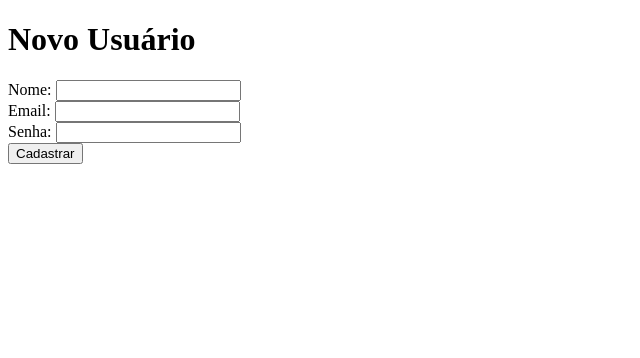
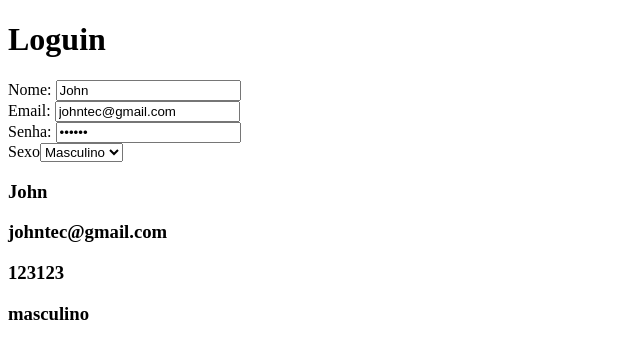
Before and after one commit to johntec-ads/meuapp, a React (Create React App) app: page / in a window 1280 px wide. Shown: the top 358 px of the page, without its empty margins (0-640 px from the left). Built offline with nearby package versions, Linux system fonts and the light colour scheme.

Commit message:
react_form

```diff
--- a/src/App.js
+++ b/src/App.js
@@ -4,55 +4,41 @@ class App extends Component {
   constructor(props) {
     super(props);
     this.state = {
-      nome:  '',
-      email: '',
-      senha: '',
-      error: ''
+      form: {
+        nome: 'John',
+        email: 'johntec@gmail.com',
+        senha: '123123',
+        sexo: 'masculino'
+      }
+    }
 
-
-    }
-    this.cadastrar = this.cadastrar.bind(this);
+    this.dadosForm = this.dadosForm.bind(this)
 
   }
 
-  cadastrar (event) {
-    const { nome, email, senha } = this.state ;
+  dadosForm(e) {
 
-    if ( nome !== '' &&  email !== '' && senha !== '' ) {
-
-      alert(`
-              Nome  : ${nome} \n
-              E-mail: ${email}\n
-              Senha : ${senha} `)
-
-    }else {
-      this.setState({error:'Preenchimento Invalido!'})
-    }
-
-    event.preventDefault();
   }
 
 
   render() {
     return(
       <div>
-          <h1>Novo Usuário</h1>
-
-          {this.state.error && <h4> {this.state.error} </h4>}
+          <h1>Loguin</h1>
 
         <form onSubmit={this.cadastrar} >
           <label> Nome: </label>
           <input
                   type='text'
-                  value={this.state.nome}
-                  onChange={ (e) => this.setState({nome: e.target.value}) }
-          />
+                  value={this.state.form.nome}
+                  onChange={this.dadosForm} />
           <br></br>
+
           <label> Email: </label>
           <input
             type='email'
             name='email'
-            value={this.state.email}
+            value={this.state.form.email}
             onChange={ (e) => this.setState({email: e.target.value}) }
           />
           <br></br>
@@ -60,20 +46,26 @@ class App extends Component {
           <input
             type='password'
             name='senha'
-            value={this.state.senha}
+            value={this.state.form.senha}
             onChange={ (e) => this.setState({senha: e.target.value}) }
           />
+          <br></br>
+
+          <label>Sexo</label>
+          <select name='sexo' value={this.state.form.sexo} onChange={this.trocaSexo} >
+            <option>Masculino</option>
+            <option>Feminino</option>
+          </select>
 
           <br></br>
-
-          <button type='Submit'>Cadastrar</button>
 
         </form>
 
         <div>
-          <h3> {this.state.nome} </h3>
-          <h3> {this.state.email} </h3>
-          <h3> {this.state.senha} </h3>
+          <h3> {this.state.form.nome} </h3>
+          <h3> {this.state.form.email} </h3>
+          <h3> {this.state.form.senha} </h3>
+          <h3> {this.state.form.sexo} </h3>
         </div>
 
       </div>
```
